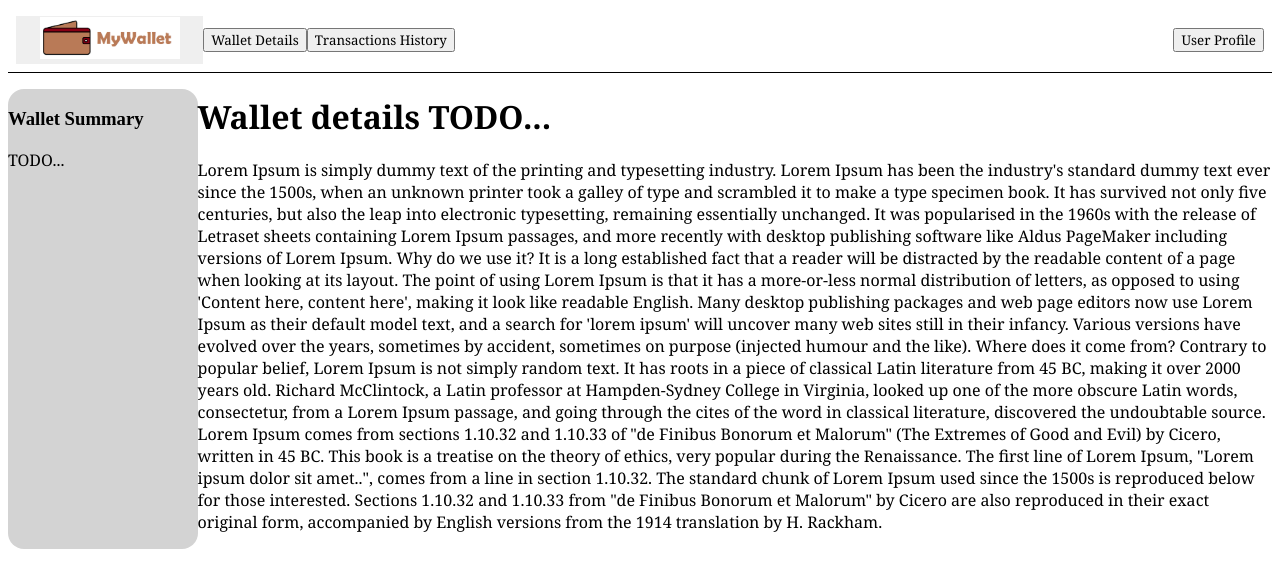
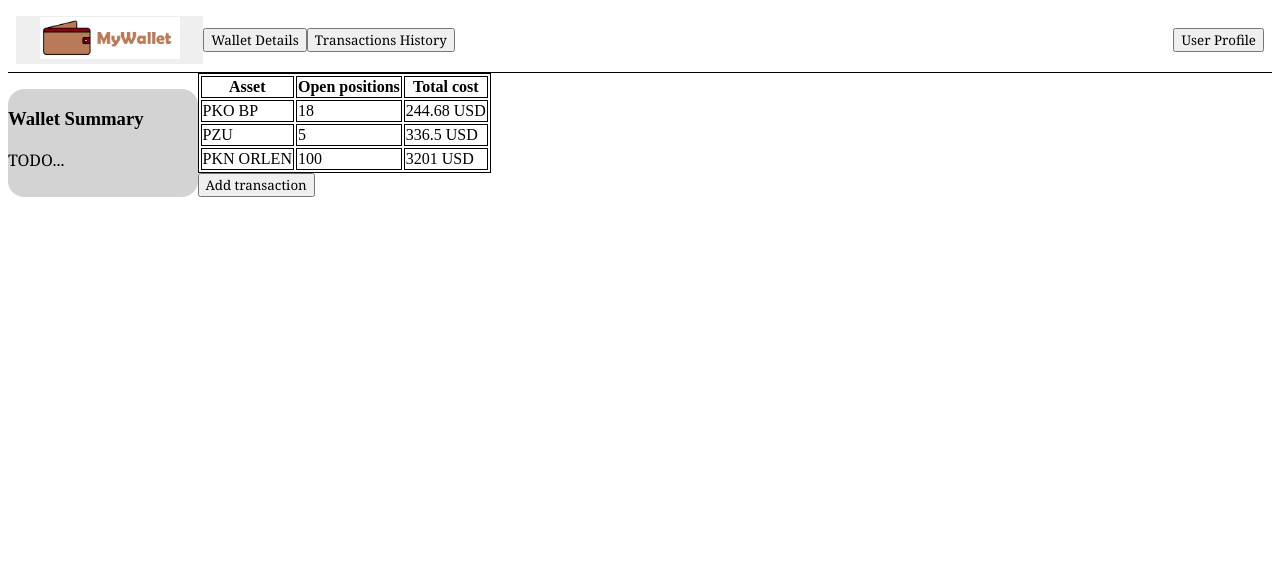
Before and after one commit to Wojtazooo/AiTSI_MyWallet, a Flask app: page /wallet-details in a window 1280 px wide. Shown: the top 588 px of the page. Run offline with Flask 3, Linux system fonts and the light colour scheme; some libraries are stand-ins or nearby versions.

Commit message:
calculate wallet details from transactions

```diff
--- a/src/pages/walletDetails.py
+++ b/src/pages/walletDetails.py
@@ -1,9 +1,29 @@
 
 from flask import Blueprint, render_template
+from sqlalchemy import func, text
+from src import Database
 from src.consts import TEMPLATE_FOLDER
+from src.models.WalletTransaction import WalletTransaction
 
 WalletDetailsBlueprint = Blueprint('walletDetails', __name__, template_folder=TEMPLATE_FOLDER)
 
 @WalletDetailsBlueprint.route("/wallet-details")
 def WalletSummaryPage():
-    return render_template('pages/wallet-details.html')
+    sql_query = """
+    SELECT
+        A.name as assetName,
+        SUM(WT.count) as currentAssetCount,
+        SUM(WT.count * WT.price + WT.fees) as transactionTotalCost
+    FROM
+        wallet_transaction WT
+    JOIN
+        asset A ON WT.assetId = A.id
+    GROUP BY
+        A.id, A.name;
+    """
+
+    walletPositions = Database.session.execute(text(sql_query)).fetchall()
+
+    print(walletPositions);
+
+    return render_template('pages/wallet-details.html', walletPositions=walletPositions)
--- a/src/templates/pages/wallet-details.html
+++ b/src/templates/pages/wallet-details.html
@@ -1,44 +1,23 @@
 {% extends "index.html" %} {% block title %}Transactions history{% endblock %}
 {% block content %}
 
-<div id="wallet-details">
-  <!-- Your page-specific content goes here -->
-  <h1>Wallet details TODO...</h1>
-  <!-- Add profile content -->
+<div id="wallet-possitions">
+  <table>
+    <tr>
+      <th>Asset</th>
+      <th>Open positions</th>
+      <th>Total cost</th>
+    </tr>
+    {% for position in walletPositions %}
+    <tr>
+      <td>{{position.assetName}}</td>
+      <td>{{position.currentAssetCount}}</td>
+      <td>{{position.transactionTotalCost}} USD</td>
+    </tr>
+    {%endfor%}
+  </table>
 
-  <p>
-    Lorem Ipsum is simply dummy text of the printing and typesetting industry.
-    Lorem Ipsum has been the industry's standard dummy text ever since the
-    1500s, when an unknown printer took a galley of type and scrambled it to
-    make a type specimen book. It has survived not only five centuries, but also
-    the leap into electronic typesetting, remaining essentially unchanged. It
-    was popularised in the 1960s with the release of Letraset sheets containing
-    Lorem Ipsum passages, and more recently with desktop publishing software
-    like Aldus PageMaker including versions of Lorem Ipsum. Why do we use it? It
-    is a long established fact that a reader will be distracted by the readable
-    content of a page when looking at its layout. The point of using Lorem Ipsum
-    is that it has a more-or-less normal distribution of letters, as opposed to
-    using 'Content here, content here', making it look like readable English.
-    Many desktop publishing packages and web page editors now use Lorem Ipsum as
-    their default model text, and a search for 'lorem ipsum' will uncover many
-    web sites still in their infancy. Various versions have evolved over the
-    years, sometimes by accident, sometimes on purpose (injected humour and the
-    like). Where does it come from? Contrary to popular belief, Lorem Ipsum is
-    not simply random text. It has roots in a piece of classical Latin
-    literature from 45 BC, making it over 2000 years old. Richard McClintock, a
-    Latin professor at Hampden-Sydney College in Virginia, looked up one of the
-    more obscure Latin words, consectetur, from a Lorem Ipsum passage, and going
-    through the cites of the word in classical literature, discovered the
-    undoubtable source. Lorem Ipsum comes from sections 1.10.32 and 1.10.33 of
-    "de Finibus Bonorum et Malorum" (The Extremes of Good and Evil) by Cicero,
-    written in 45 BC. This book is a treatise on the theory of ethics, very
-    popular during the Renaissance. The first line of Lorem Ipsum, "Lorem ipsum
-    dolor sit amet..", comes from a line in section 1.10.32. The standard chunk
-    of Lorem Ipsum used since the 1500s is reproduced below for those
-    interested. Sections 1.10.32 and 1.10.33 from "de Finibus Bonorum et
-    Malorum" by Cicero are also reproduced in their exact original form,
-    accompanied by English versions from the 1914 translation by H. Rackham.
-  </p>
+  <a href="transaction-add"><button>Add transaction</button></a>
 </div>
 
 {% endblock %}
```
